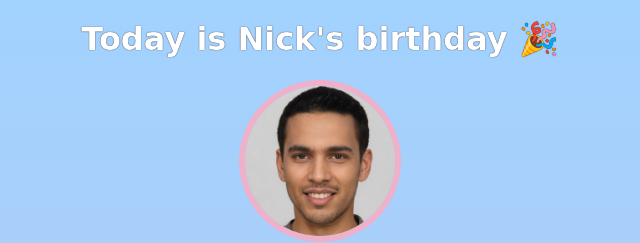
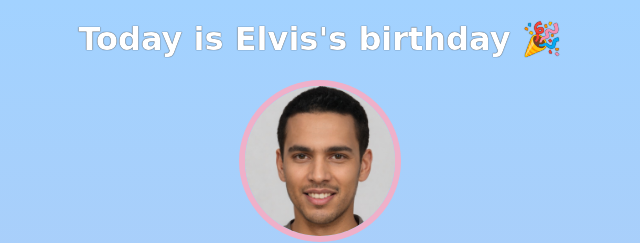
Before and after one commit to ElvisAce256/Birthday-gift-site, a plain HTML site: page index.html in a window 1280 px wide. Shown: the top 243 px of the page, 320-960 px from the left. Drawn offline with nearby package versions, Linux system fonts and the light colour scheme; a web font is replaced by a local one.

Commit message:
Change name to elvis

```diff
--- a/index.html
+++ b/index.html
@@ -7,7 +7,7 @@
     </head>
     <body>
         <div id="header">
-            <h1>Today is Nick's birthday 🎉</h1>
+            <h1>Today is Elvis's birthday 🎉</h1>
             <img id="bff-img" src="images/nick.jpg">
             <h2 id="bday-age">24 years old</h2>
             <h4 id="bday-date">01.11.2022</h4>
```
